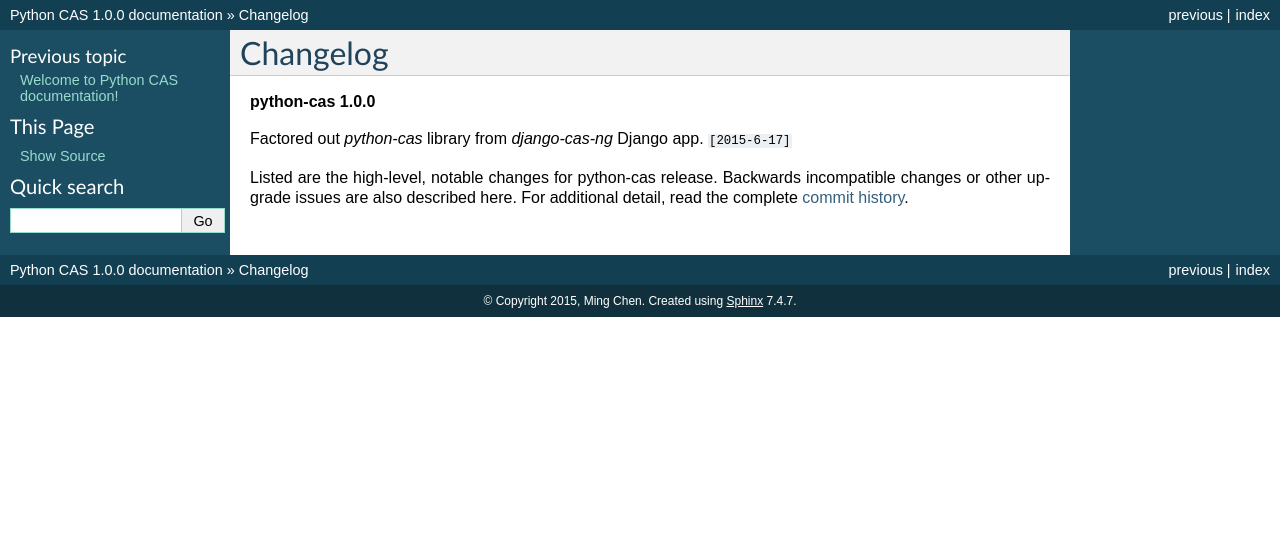
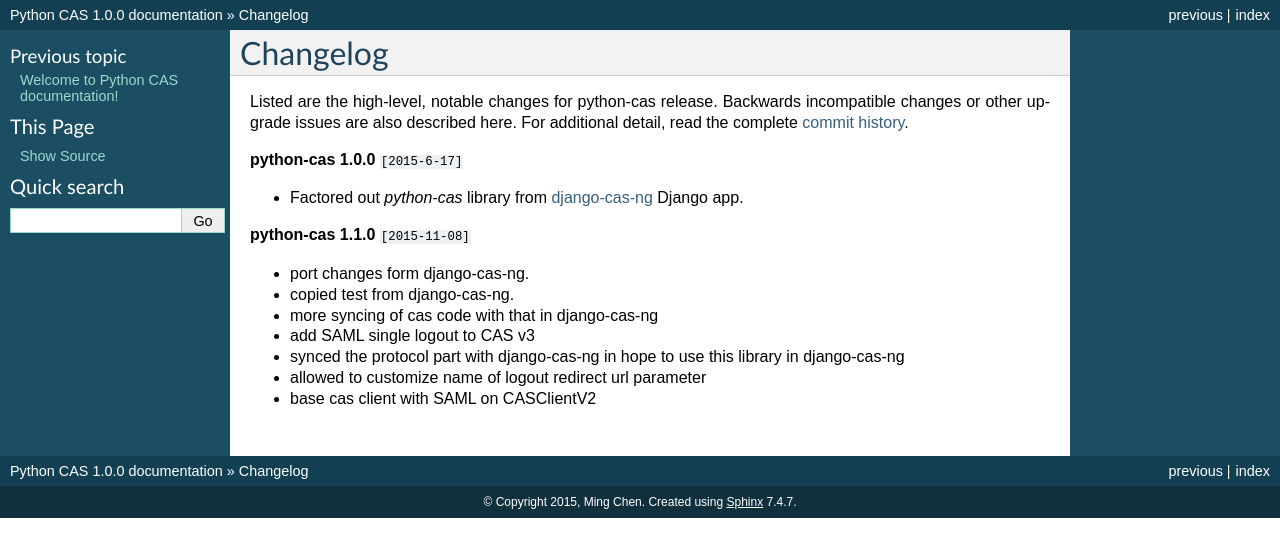
Before and after one commit to python-cas/python-cas, a Sphinx documentation site: the page built from docs/changelog.rst, in a window 1280 px wide. Shown: the top 557 px of the page. Built offline with Sphinx 7.4.7, drawn with Linux system fonts in a browser that asks for light colours.

Commit message:
update changelog for new release

```diff
--- a/docs/changelog.rst
+++ b/docs/changelog.rst
@@ -1,14 +1,25 @@
 *********
 Changelog
 *********
-
-**python-cas 1.0.0**
-
-Factored out `python-cas` library from `django-cas-ng`
-Django app. ``[2015-6-17]``
 
 Listed are the high-level, notable changes for python-cas release.
 Backwards incompatible changes or other upgrade issues are also described
 here. For additional detail, read the complete `commit history`_.
 
+**python-cas 1.0.0** ``[2015-6-17]``
+
+* Factored out `python-cas` library from `django-cas-ng`_ Django app.
+
+
+**python-cas 1.1.0** ``[2015-11-08]``
+
+* port changes form django-cas-ng.
+* copied test from django-cas-ng.
+* more syncing of cas code with that in django-cas-ng
+* add SAML single logout to CAS v3
+* synced the protocol part with django-cas-ng in hope to use this library in django-cas-ng
+* allowed to customize name of logout redirect url parameter
+* base cas client with SAML on CASClientV2
+
 .. _commit history: https://github.com/python-cas/python-cas/commits
+.. _django-cas-ng: https://github.com/mingchen/django-cas-ng
```
